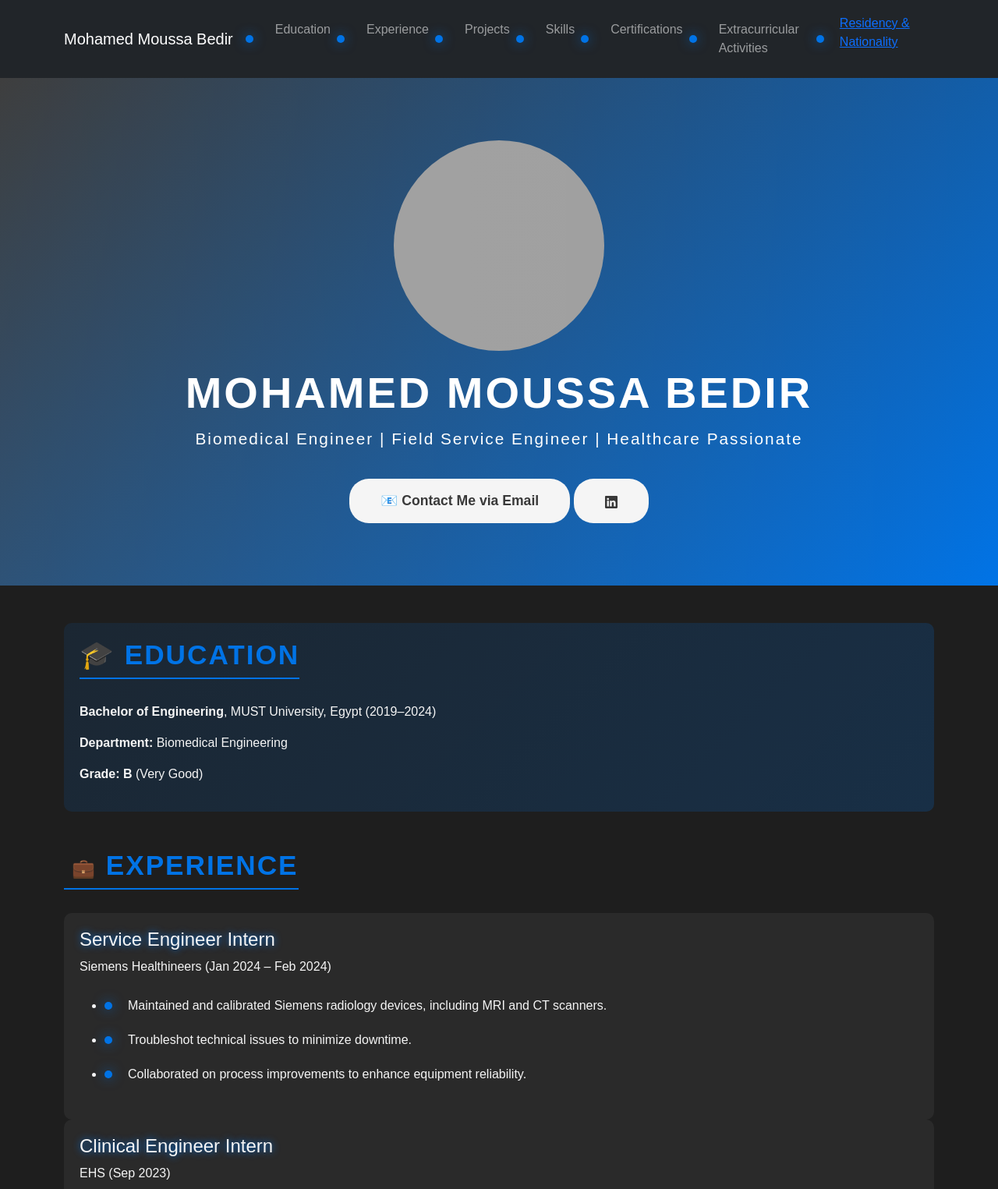
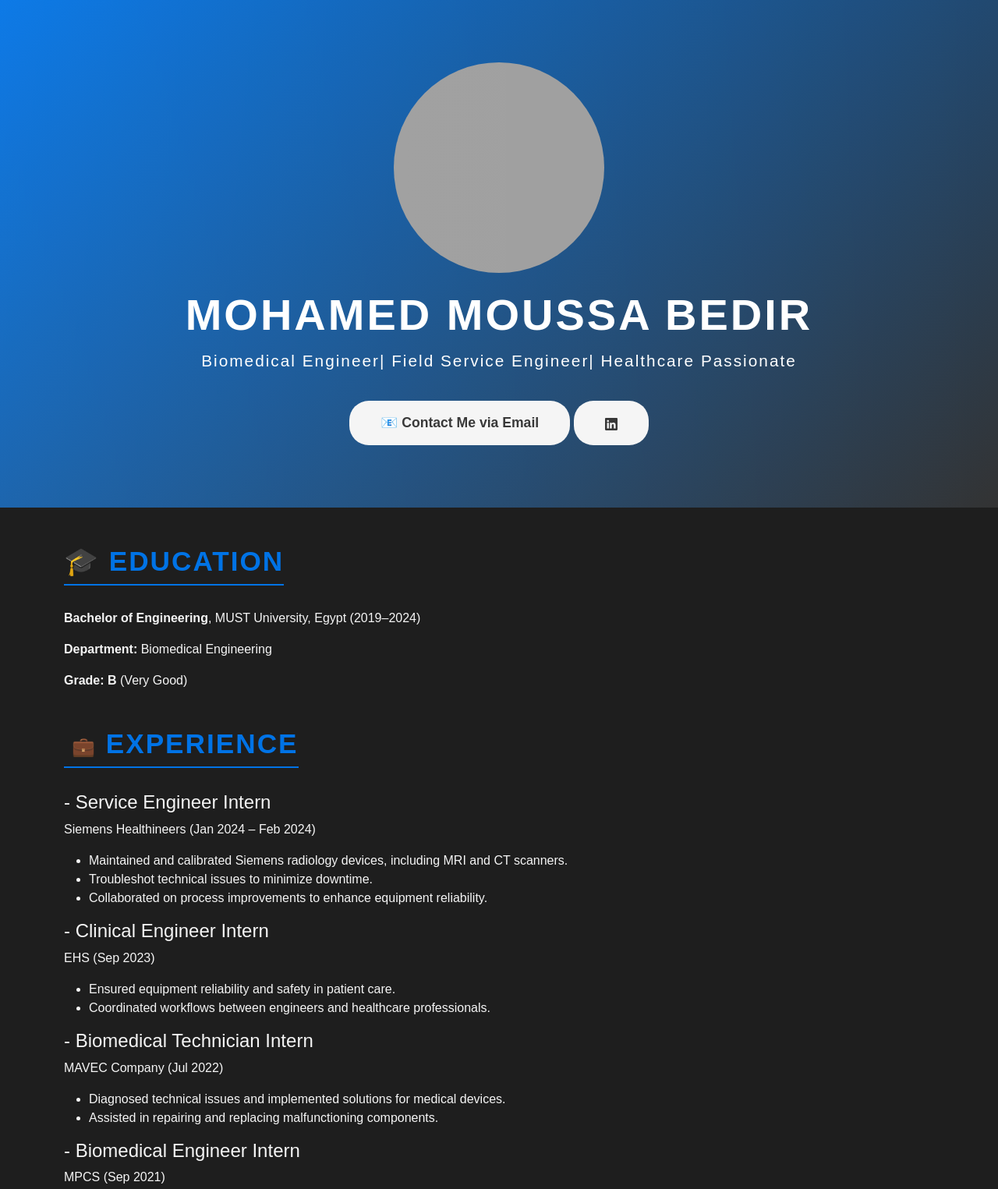
Before and after one commit to mohamed123vfvfwv/portfolio, a plain HTML site: page index.html in a window 1280 px wide. Shown: the top 1525 px of the page at 78% size. Drawn offline with nearby package versions, Linux system fonts and the light colour scheme; grey boxes are pictures that could not be loaded.

Commit message:
Update index.html

```diff
--- a/index.html
+++ b/index.html
@@ -21,7 +21,6 @@
             background-color: #1e1e1e;
             color: #f5f5f5;
             position: relative;
-            scroll-behavior: smooth; /* Smooth scrolling */
         }
 
         /* Header Section */
@@ -151,7 +150,7 @@
         }
 
         .skills-list .badge:hover {
-            background-color: #0056 b3;
+            background-color: #0056b3;
             transform: translateY(-5px);
         }
 
@@ -179,60 +178,6 @@
             background-color: #0056b3;
         }
 
-        /* Card Customization */
-        .card-custom {
-            background-color: #2a2a2a;
-            border-radius: 10px;
-            padding: 20px;
-            transition: transform 0.3s ease, box-shadow 0.3s ease;
-        }
-
-        .card-custom:hover {
-            transform: translateY(-5px);
-            box-shadow: 0 4px 20px rgba(0, 0, 0, 0.3);
-        }
-
-        /* General Section Styles */
-        .section-custom {
-            background: linear-gradient(135deg, rgba(0, 115, 230, 0.1), rgba(0, 115, 230, 0.2));
-            border-radius: 10px;
-            padding: 20px;
-            margin-bottom: 30px;
-            transition: transform 0.3s ease, box-shadow 0.3s ease;
-            position: relative;
-            overflow: hidden;
-        }
-
-        .section-custom:hover {
-            transform: translateY(-5px);
-            box-shadow: 0 4px 20px rgba(0, 115, 230, 0.5);
-        }
-
-        /* Glowing Effect for Text */
-        h4 {
-            color: #f5f5f5;
-            text-shadow: 0 0 10px rgba(0, 115, 230, 1);
-        }
-
-        ul li {
-            position: relative;
-            padding: 10px 0;
-            padding-left: 30px; /* Added padding to the left */
-        }
-
-        ul li::before {
-            content: '';
-            position: absolute;
-            left: 0; /* Adjusted from -20px to 0 */
-            top: 50%;
-            transform: translateY(-50%);
-            width: 10px;
-            height: 10px;
-            border-radius: 50%;
-            background-color: #0073e6;
-            box-shadow: 0 0 15px rgba(0, 115, 230, 0.7);
-        }
-
         /* Responsive Design */
         @media (max-width: 768px) {
             header h1 {
@@ -246,46 +191,21 @@
             .section-title {
                 font-size: 1.8rem;
             }
-
-            .section-custom {
-                padding: 15px;
-            }
         }
     </style>
 </head>
 <body>
-
-    <!-- Navigation Bar -->
-    <nav class="navbar navbar-expand-lg navbar-dark bg-dark">
-        <div class="container">
-            <a class="navbar-brand" href="#">Mohamed Moussa Bedir</a>
-            <button class="navbar-toggler" type="button" data-bs-toggle="collapse" data-bs-target="#navbarNav" aria-controls="navbarNav" aria-expanded="false" aria-label="Toggle navigation">
-                <span class="navbar-toggler-icon"></span>
-            </button>
-            <div class="collapse navbar-collapse" id="navbarNav">
-                <ul class="navbar-nav ms-auto">
-                    <li class="nav-item"><a class="nav-link" href="#education">Education</a></li>
-                    <li class="nav-item"><a class="nav-link" href="#experience">Experience</a></li>
-                    <li class="nav-item"><a class="nav-link" href="#projects">Projects</a></li>
-                    <li class="nav-item"><a class="nav-link" href="#skills">Skills</a></li>
-                    <li class="nav-item"><a class="nav-link" href="#certifications">Certifications</a></li>
-                    <li class="nav-item"><a class="nav-link" href="#extracurricular">Extracurricular Activities</a></li>
-                    <li class="nav-item"><a class="nav -link" href="#nationality">Residency & Nationality</a></li>
-                </ul>
-            </div>
-        </div>
-    </nav>
 
     <!-- Header Section -->
     <header>
         <!-- Profile Image -->
         <img src="https://github.com/mohamed123vfvfwv/portfolio/raw/mohamed123vfvfwv-patch-1/kk.jpg" alt="Mohamed Moussa Bedir" class="profile-image">
         <h1 class="fade-in">Mohamed Moussa Bedir</h1>
-        <p class="fade-in">Biomedical Engineer | Field Service Engineer | Healthcare Passionate</p>
+        <p class="fade-in">Biomedical Engineer| Field Service Engineer| Healthcare Passionate</p>
         <div class="fade-in">
             <a href="mailto:mohamedmoussa11710@gmail.com" class="btn btn-light btn-custom">📧 Contact Me via Email</a>
             <a href="http://www.linkedin.com/in/mohamed-moussa-bedir" target="_blank" class="btn btn-light btn-custom"><svg xmlns="http://www.w3.org/2000/svg" width="16" height="16" fill="currentColor" class="bi bi-linkedin" viewBox="0 0 16 16">
-                <path d="M0 1.146C0 .513.526 0 1.175 0h13.65C15.474 0 16 .513 16 1.146v13.708c0 .633-.526 1.146-1.175 1.146H1.175C.526 16 0 15.487 0 14.854zm 4.943 12.248V6.169H2.542v7.225zm-1.2-8.212c.837 0 1.358-.554 1.358-1.248-.015-.709-.52-1.248-1.342-1.248S2.4 3.226 2.4 3.934c0 .694.521 1.248 1.327 1.248zm4.908 8.212V9.359c0-.216.016-.432.08-.586.173-.431.568-.878 1.232-.878.869 0 1.216.662 1.216 1.634v3.865h2.401V9.25c0-2.22-1.184-3.252-2.764-3.252-1.274 0-1.845.7-2.165 1.193v.025h-.016l.016-.025V6.169h-2.4c.03.678 0 7.225 0 7.225z"/>
+  <path d="M0 1.146C0 .513.526 0 1.175 0h13.65C15.474 0 16 .513 16 1.146v13.708c0 .633-.526 1.146-1.175 1.146H1.175C.526 16 0 15.487 0 14.854zm4.943 12.248V6.169H2.542v7.225zm-1.2-8.212c.837 0 1.358-.554 1.358-1.248-.015-.709-.52-1.248-1.342-1.248S2.4 3.226 2.4 3.934c0 .694.521 1.248 1.327 1.248zm4.908 8.212V9.359c0-.216.016-.432.08-.586.173-.431.568-.878 1.232-.878.869 0 1.216.662 1.216 1.634v3.865h2.401V9.25c0-2.22-1.184-3.252-2.764-3.252-1.274 0-1.845.7-2.165 1.193v.025h-.016l.016-.025V6.169h-2.4c.03.678 0 7.225 0 7.225z"/>
 </svg></a>
         </div>
     </header>
@@ -293,23 +213,21 @@
     <!-- Main Content -->
     <main class="container mt-5">
         <!-- Education Section -->
-        <section id="education">
-            <div class="section-custom">
+        <section>
             <h2 class="section-title fade-in">🎓 Education</h2>
             <p><strong>Bachelor of Engineering</strong>, MUST University, Egypt (2019–2024)</p>
             <p><strong>Department:</strong> Biomedical Engineering</p>
             <p><strong>Grade: B</strong> (Very Good)</p>
-            </div>
         </section>
 
         <!-- Experience Section -->
-        <section id="experience" class="mt-5">
+        <section class="mt-5">
             <h2 class="section-title fade-in">
                 <a class="emoji-btn" href="https://www.linkedin.com/in/mohamed-moussa-bedir/details/experience/" target="_blank">💼</a>
                 Experience
             </h2>
             <div class="card-custom">
-                <h4>Service Engineer Intern</h4>
+                <h4>- Service Engineer Intern</h4>
                 <p>Siemens Healthineers (Jan 2024 – Feb 2024)</p>
                 <ul>
                     <li>Maintained and calibrated Siemens radiology devices, including MRI and CT scanners.</li>
@@ -318,7 +236,7 @@
                 </ul>
             </div>
             <div class="card-custom">
-                <h4>Clinical Engineer Intern</h4>
+                <h4>- Clinical Engineer Intern</h4>
                 <p>EHS (Sep 2023)</p>
                 <ul>
                     <li>Ensured equipment reliability and safety in patient care.</li>
@@ -326,7 +244,7 @@
                 </ul>
             </div>
             <div class="card-custom">
-                <h4>Biomedical Technician Intern </h4>
+                <h4>- Biomedical Technician Intern</h4>
                 <p>MAVEC Company (Jul 2022)</p>
                 <ul>
                     <li>Diagnosed technical issues and implemented solutions for medical devices.</li>
@@ -334,7 +252,7 @@
                 </ul>
             </div>
             <div class="card-custom">
-                <h4>Biomedical Engineer Intern</h4>
+                <h4>- Biomedical Engineer Intern</h4>
                 <p>MPCS (Sep 2021)</p>
                 <ul>
                     <li>Planned medical equipment placement for healthcare facilities.</li>
@@ -344,7 +262,7 @@
         </section>
 
         <!-- Projects Section -->
-        <section id="projects" class="mt-5">
+        <section class="mt-5">
             <h2 class="section-title fade-in">
                 <a class="emoji-btn" href="https://www.linkedin.com/in/mohamed-moussa-bedir/details/projects/" target="_blank">🚀</a>
                 Projects
@@ -370,7 +288,8 @@
         </section>
 
         <!-- Skills Section -->
-        <section id="skills" class="mt-5">
+       <!-- Skills Section -->
+        <section class="mt-5">
             <h2 class="section-title fade-in">💡 Skills</h2>
             <div class="skills-list">
                 <span class="badge">Project Management</span>
@@ -387,8 +306,7 @@
         </section>
 
         <!-- Certifications Section -->
-        <section id="certifications" class="mt-5">
-            <div class="section-custom">
+        <section class="mt-5">
             <h2 class="section-title fade-in">
                 <a class="emoji-btn" href="https://www.linkedin.com/in/mohamed-moussa-bedir/details/certifications/" target="_blank">📜</a>
                 Certifications
@@ -396,16 +314,14 @@
             <ul>
                 <li>Decontamination and Sterilization of Medical Devices - <strong>WHO</strong></li>
                 <li>What a Biomedical Service Engineer Needs to Know - <strong>KSUMC</strong></li>
-                    <li>Discover and Upgrade Your Skills - <strong>Microsoft</strong></li>
+                <li>Discover and Upgrade Your Skills -<strong> Microsoft</li>
                 <li>Work Environment Keys - <strong>Microsoft</strong></li>
                 <li>Marketing and Sales - <strong>Microsoft</strong></li>
             </ul>
-            </div>
         </section>
 
         <!-- Extracurricular Activities -->
-        <section id="extracurricular" class="mt-5">
-            <div class="section-custom">
+        <section class="mt-5">
             <h2 class="section-title fade-in">🎯 Extracurricular Activities</h2>
             <ul>
                 <li><strong>Public Relations</strong>, BMS (Biomedical Engineering Society) (Oct 2021)
@@ -421,25 +337,22 @@
                     </ul>
                 </li>
             </ul>
-            </div>
         </section>
-
         <!-- Residency and Nationality Section -->
-        <section id="nationality" class="mt-5">
-            <h2 class="section -title fade-in">🌍 Residency & Nationality</h2>
-            <p>UAE Resident 🇦🇪</p>
-            <p>Egyptian National 🇪🇬</p>
+        <section class="mt-5">
+            <h2 class="section-title fade-in">🌍 Residency & Nationality</h2>
+            <p> UAE Resident 🇦🇪</p>
+            <p> Egyptian National 🇪🇬</p>
         </section>
     </main>
-
     <!-- Scroll-to-Top Button -->
     <button class="scroll-to-top" onclick="scrollToTop()">⬆️</button>
 
+
     <!-- Footer Section -->
-    <footer class="bg-dark text-light text-center p-4">
-        <p>&copy; 2024 Mohamed Moussa Bedir. All rights reserved.</p>
+    <footer>
+        <p>© 2024 Mohamed Moussa Bedir. Built with 💻 <a href="https://getbootstrap.com/" target="_blank">Bootstrap</a>.</p>
     </footer>
-
  <!-- Bootstrap JS -->
     <script src="https://cdn.jsdelivr.net/npm/bootstrap@5.3.0-alpha1/dist/js/bootstrap.bundle.min.js"></script>
     <script>
```
Lines whose indentation alone changed are shown as unchanged.
